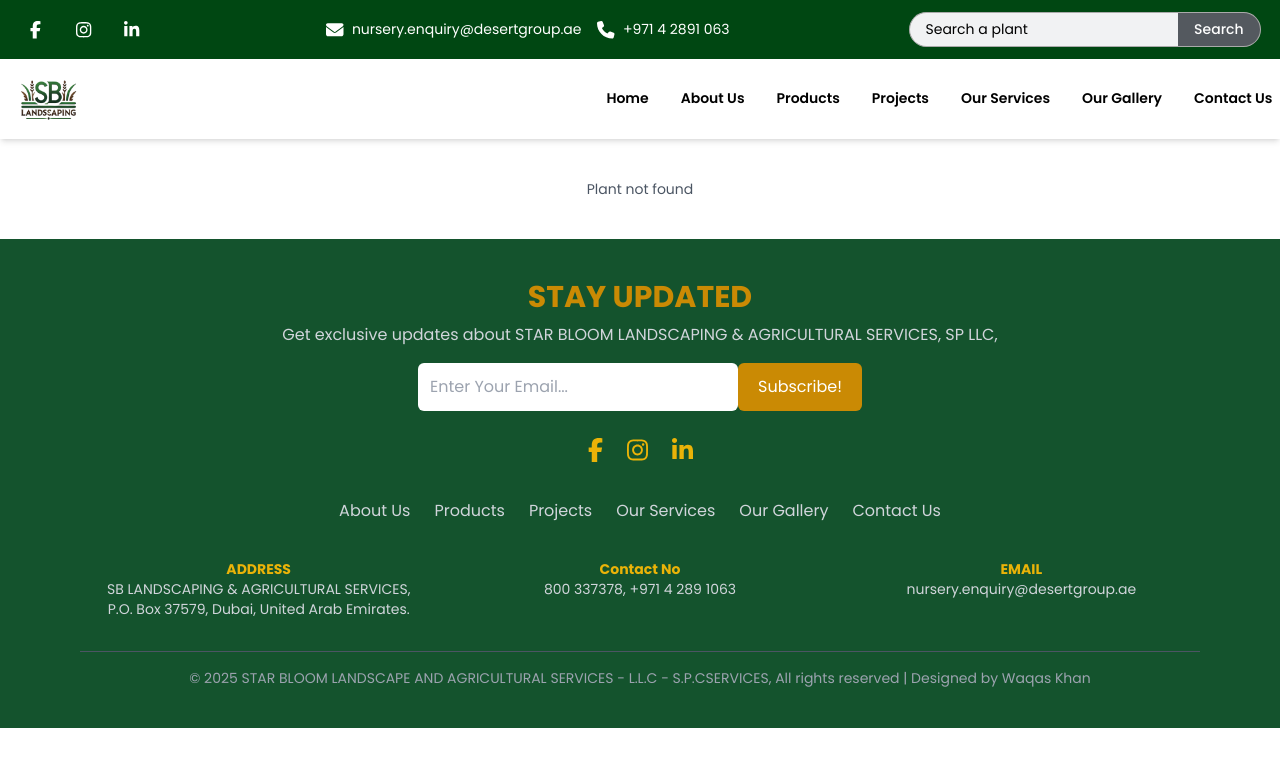
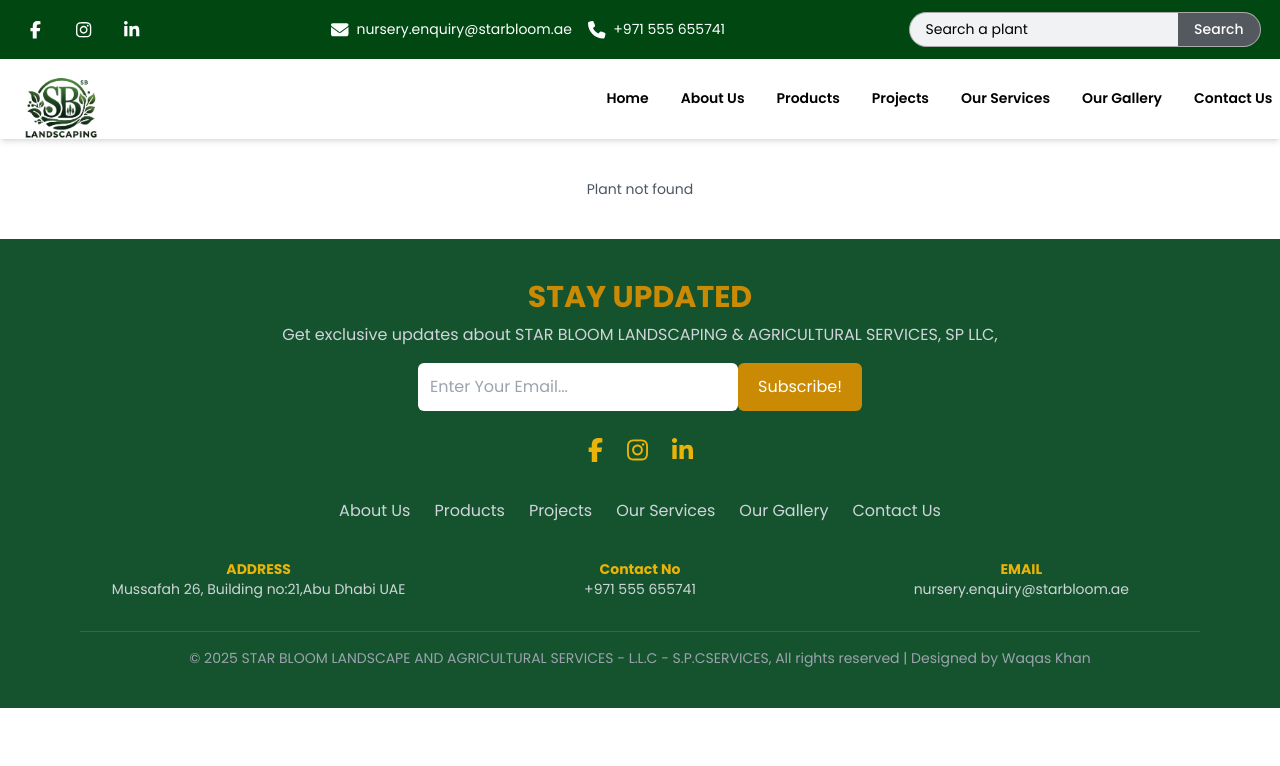
Before and after one commit to Waqaskhan404/starBlue-Website, a Next.js app: page /product/1 in a window 1280 px wide. Shown: the top 766 px of the page. Built offline with nearby package versions, Linux system fonts and the light colour scheme.

Commit message:
"Upfate logo added content "

```diff
--- a/src/app/about/page.js
+++ b/src/app/about/page.js
@@ -2,8 +2,8 @@ import AboutUsBanner from "@/components/AbousUsBanner";
 import AboutUs from "@/components/AboutUs";
 
 export const metadata = {
-  title: "About Us - StarBlue Plantation",
-  description: "Learn more about StarBlue Plantation.",
+  title: "About Us - StarBloom Plantation",
+  description: "Learn more about StarBloom Plantation.",
 };
 
 export default function About() {
--- a/src/app/contact/page.js
+++ b/src/app/contact/page.js
@@ -2,8 +2,8 @@ import ContactForm from "@/components/ContactForm"
 import ContactUsBanner from "@/components/ContactUsBanner"
 
 export const metadata = {
-  title: "Contact Us - StarBlue Plantation",
-  description: "Learn more about StarBlue Plantation.",
+  title: "Contact Us - StarBloom Plantation",
+  description: "Learn more about StarBloom Plantation.",
 };
 
 const Contact = () => {
--- a/src/app/layout.js
+++ b/src/app/layout.js
@@ -11,8 +11,8 @@ const poppins = Poppins({
 });
 
 export const metadata = {
-  title: "Home - StarBlue Plantation",
-  description: "Learn more about StarBlue Plantation.",
+  title: "Home - StarBloom Plantation",
+  description: "Learn more about StarBloom Plantation.",
 };
 
 export default function RootLayout({ children, pageProps }) {
--- a/src/app/our-gallery/page.js
+++ b/src/app/our-gallery/page.js
@@ -14,6 +14,11 @@ const images = [
 
 
 ];
+
+export const metadata = {
+  title: "Our Gallery - StarBloom Plantation",
+  description: "Learn more about StarBloom Plantation.",
+};
 
 const Gallery = () => {
   return (
--- a/src/app/our-services/page.js
+++ b/src/app/our-services/page.js
@@ -19,6 +19,11 @@ const services = [
     images: ["/landscape-maintenance1.jpg", "/landscape-maintenance2.jpg", "/landscape-maintenance3.jpg","/landscape-maintenance4.jpg"],
   },
 ];
+
+export const metadata = {
+  title: "Our Services - StarBloom Plantation",
+  description: "Learn more about StarBloom Plantation.",
+};
 
 export default function Services() {
   return (
--- a/src/app/product/[id]/page.js
+++ b/src/app/product/[id]/page.js
@@ -3,6 +3,11 @@ import { useParams } from "next/navigation";
 import Image from "next/image";
 import Link from "next/link";
 import { plantData } from "../plantData";
+
+export const metadata = {
+  title: "Products Detail - StarBloom Plantation",
+  description: "Learn more about StarBloom Plantation.",
+};
 
 
 
--- a/src/app/products/page.js
+++ b/src/app/products/page.js
@@ -9,6 +9,10 @@ export default function ProductPage() {
   const [sortOption, setSortOption] = useState("");
   const [currentPage, setCurrentPage] = useState(1);
   const itemsPerPage = 12;
+
+  useEffect(() => {
+    document.title = "Products - StarBloom Plantation";
+  }, []);
 
   useEffect(() => {
     return () => setSelectedCategories([]); // Reset selection on unmount
--- a/src/app/projects/page.js
+++ b/src/app/projects/page.js
@@ -3,7 +3,7 @@ import { useState, useEffect } from "react";
 
 const projects = [
   {
-    title: "Dubai Hills – Sidra 3",
+    title: "Dubai Hills",
     description: "Palms, Trees, Shrubs, Grasses, Succulents, Groundcovers and Seasonals",
     images: ["/project-card1.jpg", "/project-card1-2.jpg", "/project-card1-1.jpg", "/project-card1-2.jpg"],
   },
@@ -13,11 +13,13 @@ const projects = [
     images: ["/project-card2.jpg", "/project-card2-1.jpg", "/project-card2.jpg", "/project-card2-1.jpg"],
   },
   {
-    title: "Dubai Hills – Maple 3",
+    title: "Dubai Hills",
     description: "Palms, Trees, Shrubs, Grasses, Succulents, Groundcovers and Seasonals",
     images: ["/project-card3.jpg", "/project-card3-1.jpg", "/project-card3-2.jpg", "/project-card3-1.jpg"],
   },
 ];
+
+
 
 const ProjectCard = ({ project }) => {
   const [currentImage, setCurrentImage] = useState(0);
@@ -28,6 +30,10 @@ const ProjectCard = ({ project }) => {
     }, 3000);
     return () => clearInterval(interval);
   }, [project.images.length]);
+
+  useEffect(() => {
+    document.title = "Projects - StarBloom Plantation";
+  }, []);
 
   return (
     <div className="border rounded-lg shadow-lg overflow-hidden">
--- a/src/components/Footer.js
+++ b/src/components/Footer.js
@@ -86,17 +86,16 @@ const Footer = () => {
           <div>
             <h3 className="text-yellow-500 font-bold">ADDRESS</h3>
             <p>
-              SB LANDSCAPING & AGRICULTURAL SERVICES, <br />
-              P.O. Box 37579, Dubai, United Arab Emirates.
+            Mussafah 26, Building no:21,Abu Dhabi UAE
             </p>
           </div>
           <div>
             <h3 className="text-yellow-500 font-bold">Contact No</h3>
-            <p>800 337378, +971 4 289 1063</p>
+            <p>+971 555 655741</p>
           </div>
           <div>
             <h3 className="text-yellow-500 font-bold">EMAIL</h3>
-            <p>nursery.enquiry@desertgroup.ae</p>
+            <p>nursery.enquiry@starbloom.ae</p>
           </div>
         </div>
 
--- a/src/components/Header.js
+++ b/src/components/Header.js
@@ -43,11 +43,11 @@ const Header = () => {
         <div className="flex flex-col md:flex-row items-center gap-4 text-center">
           <div className="flex items-center gap-2">
             <FontAwesomeIcon icon={faEnvelope} size="lg" className="hover:text-[#AB7F46]" />
-            <span>nursery.enquiry@desertgroup.ae</span>
+            <span>nursery.enquiry@starbloom.ae</span>
           </div>
           <div className="flex items-center gap-2">
             <FontAwesomeIcon icon={faPhone} size="lg" className="hover:text-[#AB7F46]" />
-            <span>+971 4 2891 063</span>
+            <span>+971 555 655741</span>
           </div>
         </div>
 
```
Also changed, not shown: public/SB-Logo.png.
